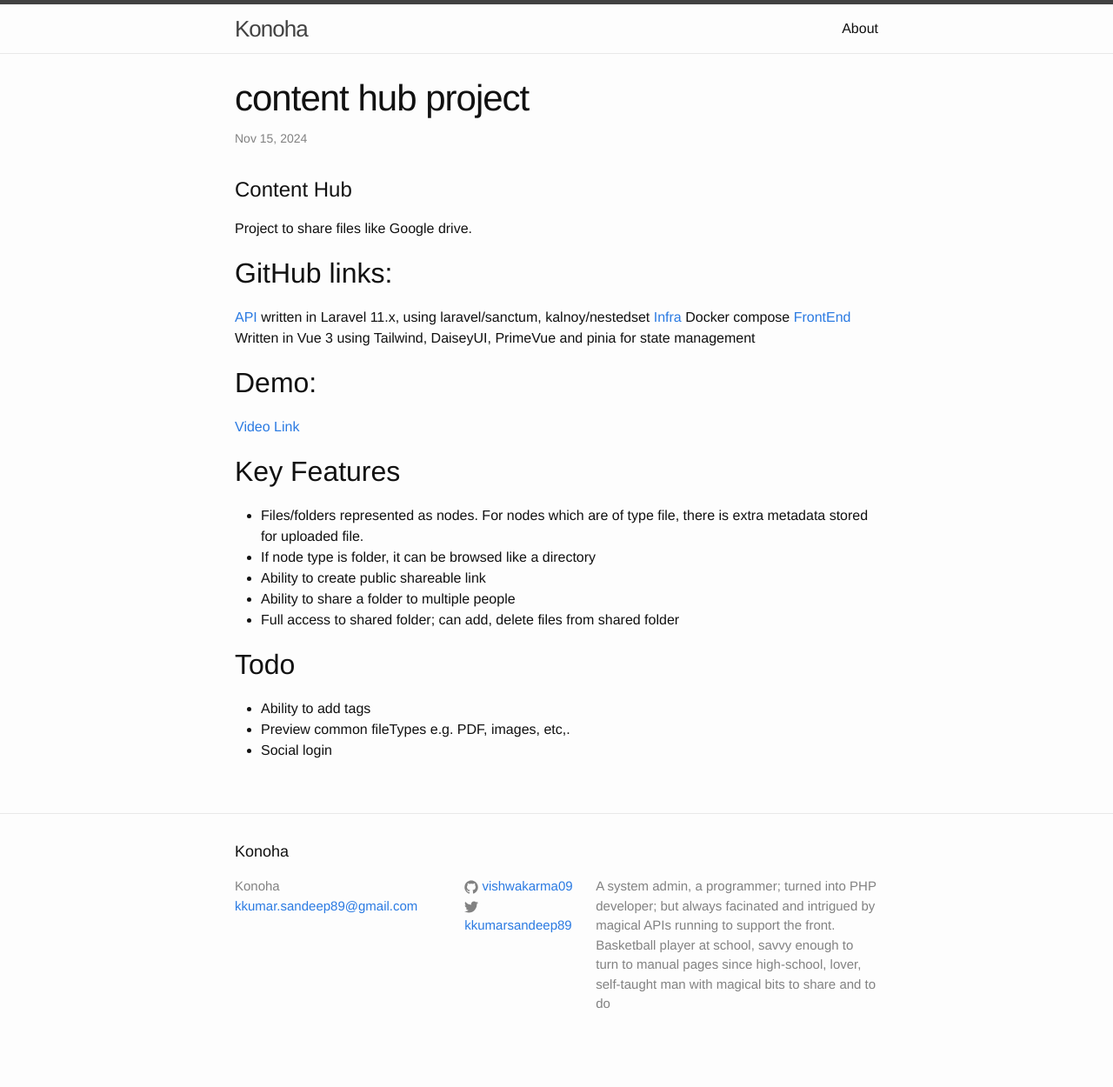
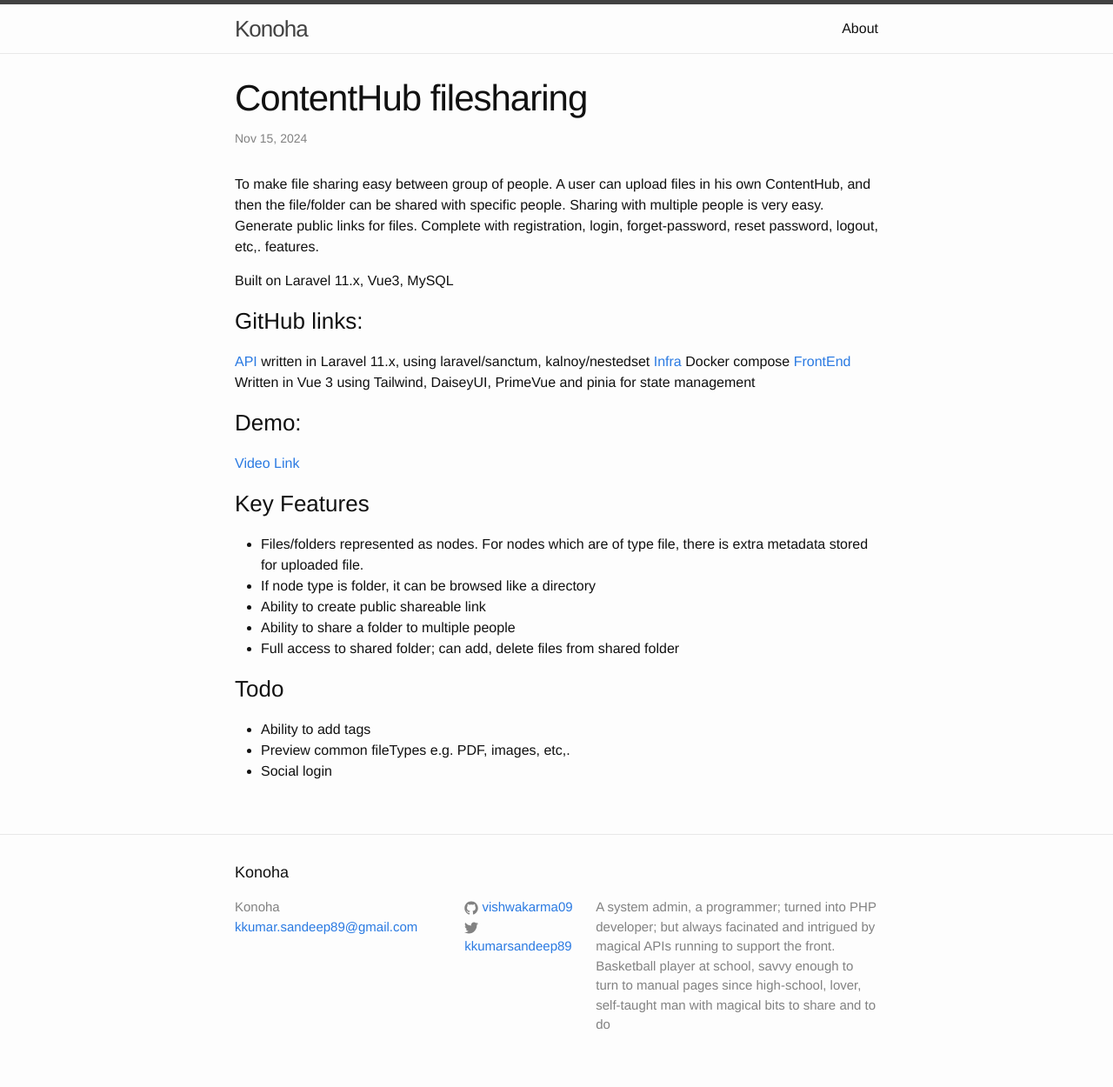
Before and after one commit to vishwakarma09/vishwakarma09.github.io, a Jekyll site: the page built from _posts/2024-11-15-content-hub-project.markdown, in a window 1280 px wide. Shown: the whole page at 87% size. Built offline with Jekyll 4.4.1, drawn with Linux system fonts in a browser that asks for light colours; before the commit the page ends 1226 px from its top, so only the background shows below that.

Commit message:
Update 2024-11-15-content-hub-project.markdown

```diff
--- a/_posts/2024-11-15-content-hub-project.markdown
+++ b/_posts/2024-11-15-content-hub-project.markdown
@@ -1,29 +1,29 @@
 ---
-title: content hub project
+title: ContentHub filesharing
 layout: post
 ---
 
-# Content Hub
+To make file sharing easy between group of people. A user can upload files in his own ContentHub, and then the file/folder can be shared with specific people. Sharing with multiple people is very easy. Generate public links for files. Complete with registration, login, forget-password, reset password, logout, etc,. features.
 
-Project to share files like Google drive.
+Built on Laravel 11.x, Vue3, MySQL
 
-## GitHub links:
+### GitHub links:
 
 [API](https://github.com/vishwakarma09/content_hub_api) written in Laravel 11.x, using laravel/sanctum, kalnoy/nestedset
 [Infra](https://github.com/vishwakarma09/content_hub_infra) Docker compose
 [FrontEnd](https://github.com/vishwakarma09/content_hub_frontend) Written in Vue 3 using Tailwind, DaiseyUI, PrimeVue and pinia for state management
 
-## Demo:
+### Demo:
 [Video Link](https://drive.google.com/file/d/1WW8f302xrRK1iFyM8DrAcW6VWQ5IMyc2/view)
 
-## Key Features
+### Key Features
 - Files/folders represented as nodes. For nodes which are of type file, there is extra metadata stored for uploaded file.
 - If node type is folder, it can be browsed like a directory
 - Ability to create public shareable link
 - Ability to share a folder to multiple people
 - Full access to shared folder; can add, delete files from shared folder
 
-## Todo
+### Todo
 - Ability to add tags
 - Preview common fileTypes e.g. PDF, images, etc,.
 - Social login
```
